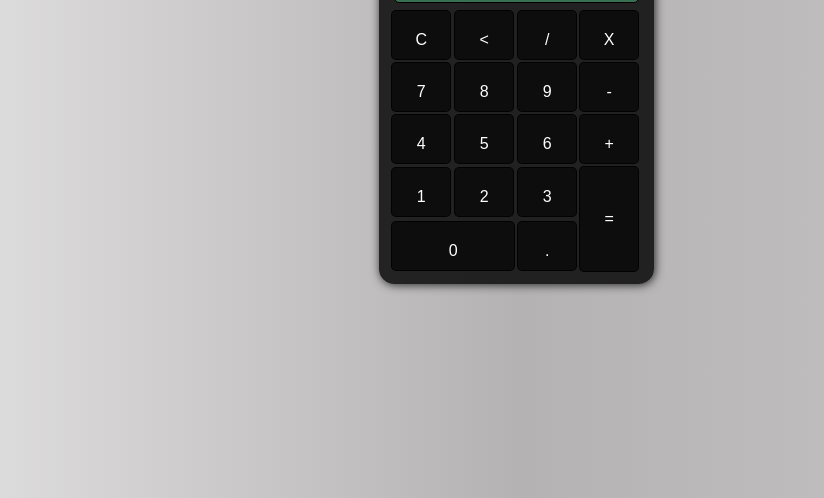
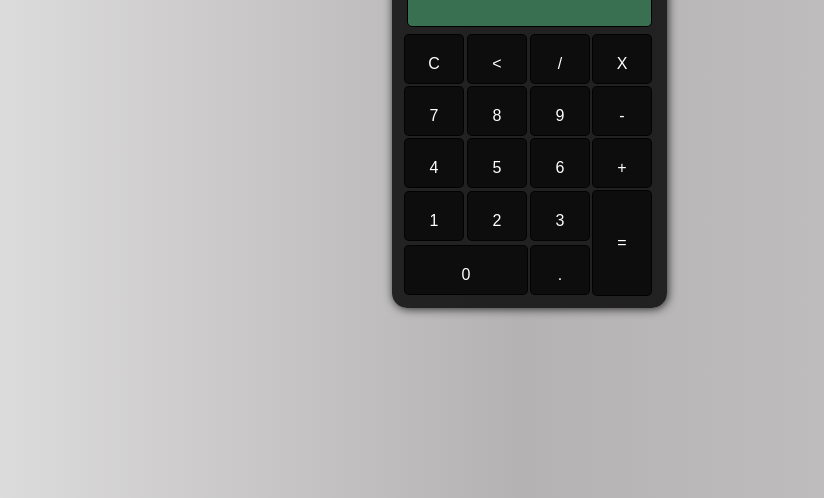
Before and after one commit to guilhermeavilamoreno/calculadora, a plain HTML site: page index.html in a window 1280 px wide. Shown: the part 302-800 px from the top of the page, without its empty margins (120-944 px from the left). Drawn offline with Linux system fonts and the light colour scheme.

Commit message:
Mediaquery

```diff
--- a/index.html
+++ b/index.html
@@ -6,6 +6,7 @@
     <title>Calculadora</title>
     <link rel="shortcut icon" href="imagens/favicon.ico" type="image/x-icon">
     <link rel="stylesheet" href="style.css">
+    <link rel="stylesheet" href="media-query.css">
 </head>
 <body>
     <div class="fundo">
--- /dev/null
+++ b/media-query.css
@@ -0,0 +1,11 @@
+@charset "UTF-8";
+
+@media (min-width: 728px)
+{
+    .calculadora{
+        top:  30%;
+        left: 40%;
+        transform: translate(-50% -50%);
+
+    }
+}
--- a/style.css
+++ b/style.css
@@ -25,7 +25,7 @@ body{
     position: absolute;
     background-color: rgba(0, 0, 0, 0.815);
     top: 27%;
-    left: 39%;
+    left: 27%;
     transform: translate(-50% -50%);
     border-radius: 15px;
     box-shadow: 1px 1px 10px rgba(0, 0, 0, 0.788);
@@ -45,9 +45,6 @@ body{
     text-align: right;
 
 }
-
-
-
 
 .botao{
     background-color: rgb(14, 13, 13);
```
